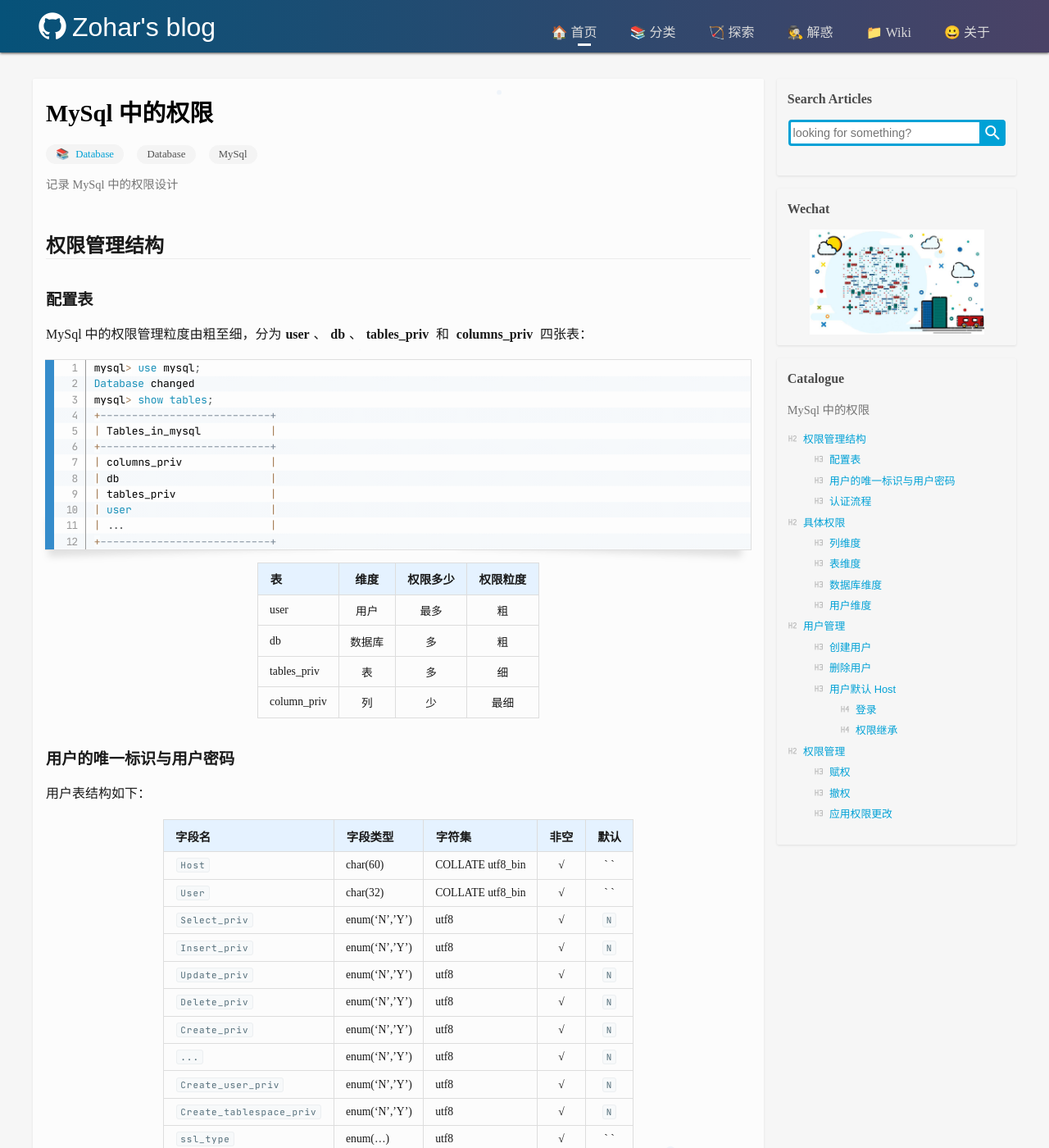
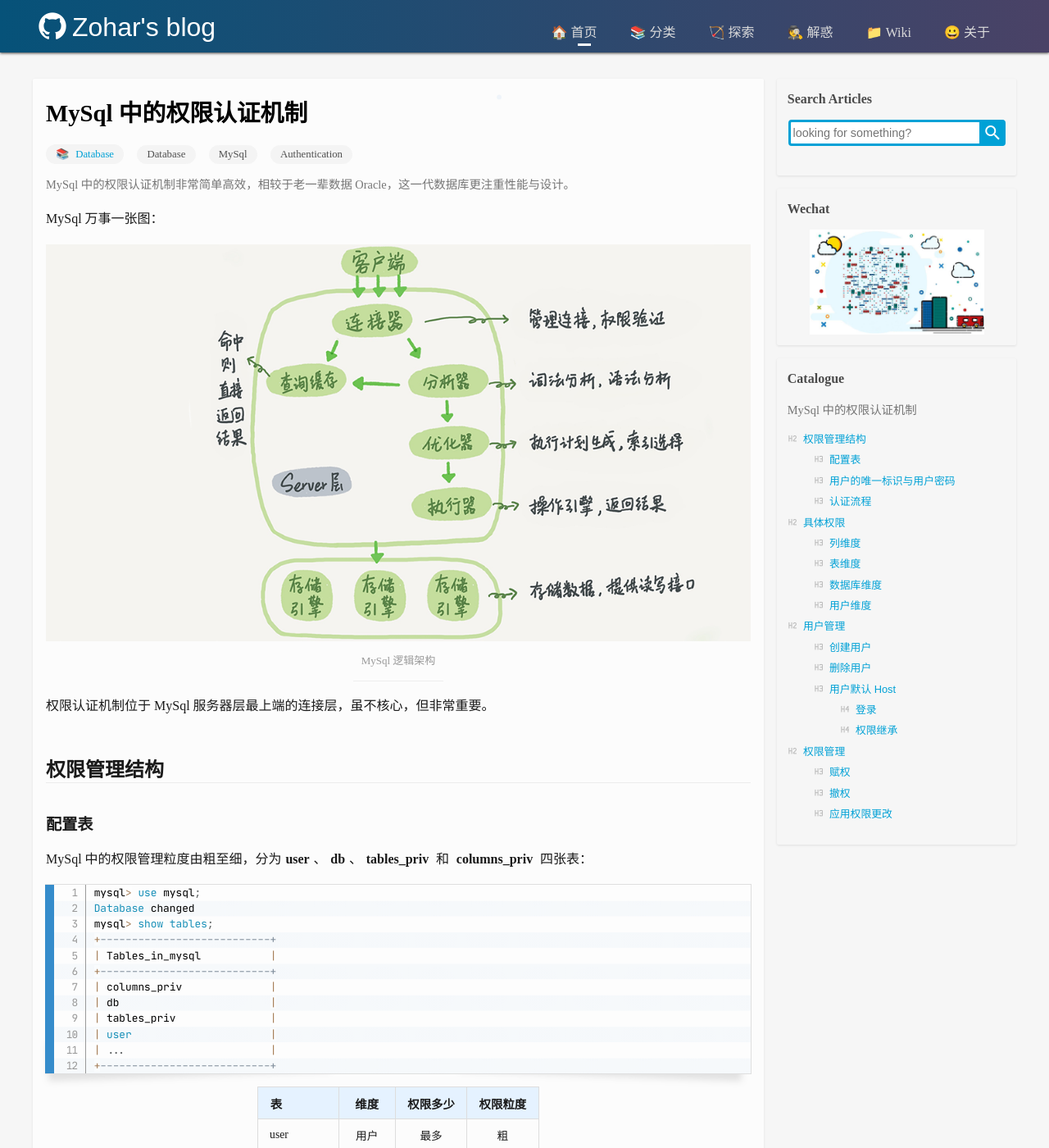
Before and after one commit to zoharyips/zoharyips.github.io, a Jekyll site: the page built from _posts/database/2020-10-18-mysql-permission.md, in a window 1280 px wide and 1400 px high. Shown: the whole window at 82% size. Built offline with Jekyll 4.4.1, drawn with Linux system fonts in a browser that asks for light colours; a script that is not in the unit is left out; comment, search, counter and statistics services are not loaded.

Commit message:
enhanced the img displaying “

```diff
--- a/_includes/grammar_enhancer.html
+++ b/_includes/grammar_enhancer.html
@@ -1,4 +1,5 @@
 <script>
+
     /**
      * ruby 标注语法生成
      *
--- a/_posts/database/2020-10-18-mysql-permission.md
+++ b/_posts/database/2020-10-18-mysql-permission.md
@@ -1,16 +1,22 @@
 ---
 layout: post
-title: MySql 中的权限
+title: MySql 中的权限认证机制
 categories: Database
-keywords: [Database, MySql]
+keywords: [Database, MySql, Authentication]
 image: images/wallpaper/mysql_permission.png
 search: true
 qrcode: true
 catalogue: true
 prism: true
 mermaid: true
-description: 记录 MySql 中的权限设计
+description: MySql 中的权限认证机制非常简单高效，相较于老一辈数据 Oracle，这一代数据库更注重性能与设计。
 ---
+
+MySql 万事一张图：
+
+![MySql 逻辑架构](/images/posts/mysql/architecture-comic.png)
+
+权限认证机制位于 MySql 服务器层最上端的连接层，虽不核心，但非常重要。
 
 ## 权限管理结构
 
--- a/assets/css/global.css
+++ b/assets/css/global.css
@@ -980,6 +980,16 @@
     display: block;
     margin: 0 auto;
 }
+article .img-note {
+    width: fit-content;
+    text-align: center;
+    display: block;
+    padding: 10px;
+    margin: 0 auto;
+    border-bottom: 1px solid #eee;
+    font-size: 13px;
+    color: #999;
+}
 article a {
     text-decoration: none;
     color: var(--color-primary);
```
Also changed, not shown: other parts of _includes/grammar_enhancer.html (+16 -3 lines), _drafts/2020-10-21-mysql-innodb-overview.md (added, +17 -0 lines), _wiki/mysql-tutorial.md (+71 -13 lines), images/posts/mysql/architecture-comic.png (added).
